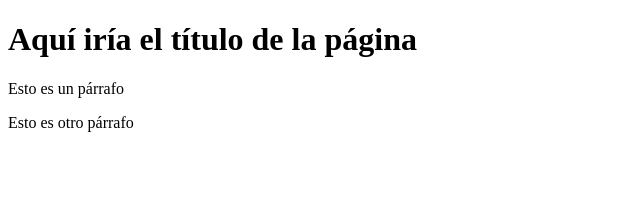
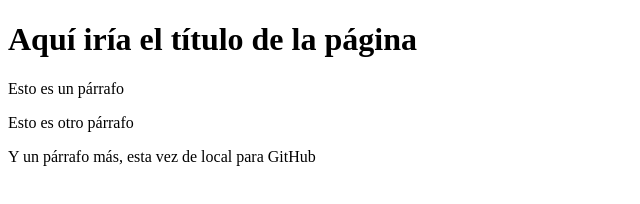
Before and after one commit to andresumba/ProyectoEmpresaC, a plain HTML site: page index.html in a window 1280 px wide. Shown: the whole page, without its empty margins (0-640 px from the left). Drawn offline with Linux system fonts and the light colour scheme.

Commit message:
Commit de local para GitHub

```diff
--- a/index.html
+++ b/index.html
@@ -11,6 +11,7 @@
     <h1>Aquí iría el título de la página</h1>
     <p>Esto es un párrafo</p>
     <p>Esto es otro párrafo</p>
+    <p>Y un párrafo más, esta vez de local para GitHub</p>
 
 
 </body>
```
